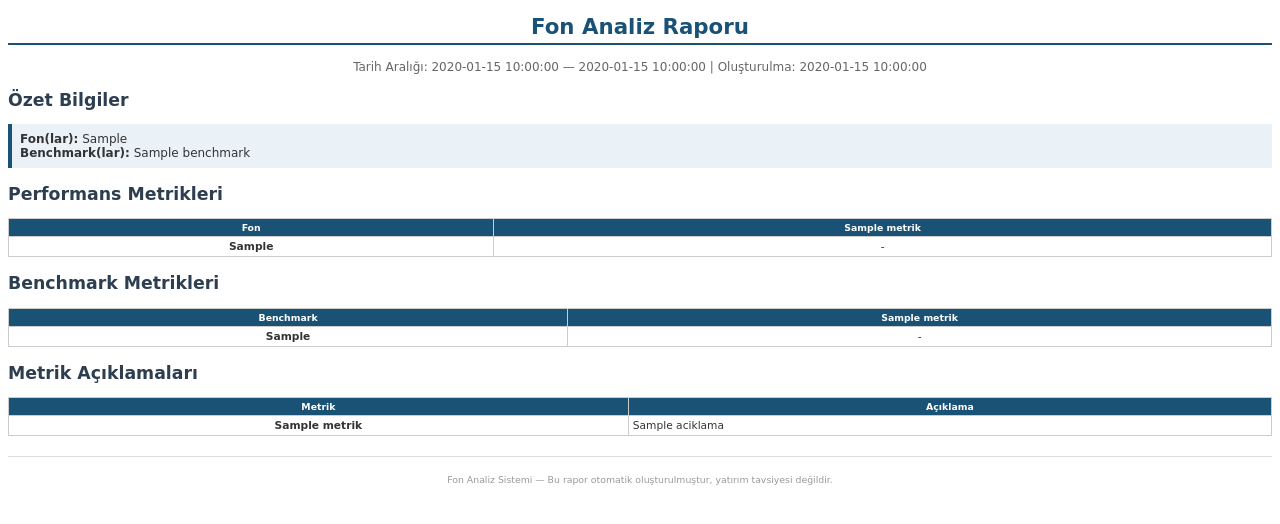
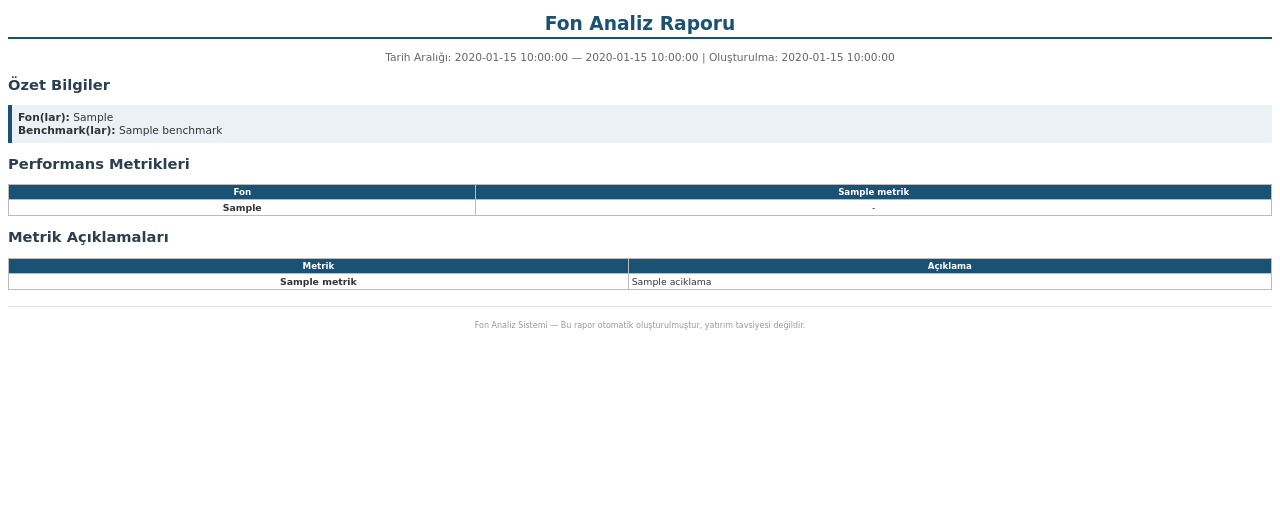
Before and after one commit to arca-san/fas, a Flask app: template templates/report.html.j2 in a window 1280 px wide. Shown: the top 524 px of the page. Run offline with Flask 3, Linux system fonts and the light colour scheme; the template is opened without the code that fills it: most values are stand-ins (such as "Sample title", 1, 10 or a date in 2020).

Commit message:
Fix report: merge benchmark into main metrics table, landscape with compact font

```diff
--- a/templates/report.html.j2
+++ b/templates/report.html.j2
@@ -4,18 +4,18 @@
 <meta charset="UTF-8">
 <title>Fon Analiz Raporu</title>
 <style>
-  @page { size: A4 landscape; margin: 1.2cm; }
-  body { font-family: 'DejaVu Sans', sans-serif; font-size: 9pt; color: #333; }
-  h1 { color: #1a5276; border-bottom: 2px solid #1a5276; padding-bottom: 4px; font-size: 16pt; }
-  h2 { color: #2c3e50; margin-top: 16px; font-size: 13pt; }
-  table { width: 100%; border-collapse: collapse; margin: 8px 0; font-size: 8pt; }
-  th, td { border: 1px solid #ccc; padding: 3px 4px; text-align: center; white-space: nowrap; }
-  th { background: #1a5276; color: #fff; font-size: 7pt; }
+  @page { size: A4 landscape; margin: 1cm; }
+  body { font-family: 'DejaVu Sans', sans-serif; font-size: 8pt; color: #333; }
+  h1 { color: #1a5276; border-bottom: 2px solid #1a5276; padding-bottom: 3px; font-size: 14pt; }
+  h2 { color: #2c3e50; margin-top: 12px; font-size: 11pt; }
+  table { width: 100%; border-collapse: collapse; margin: 4px 0; font-size: 7pt; }
+  th, td { border: 1px solid #bbb; padding: 2px 3px; text-align: center; }
+  th { background: #1a5276; color: #fff; font-size: 6.5pt; }
   tr:nth-child(even) { background: #f8f9fa; }
-  .header { text-align: center; margin-bottom: 16px; }
-  .header p { color: #666; font-size: 9pt; }
-  .info-box { background: #eaf2f8; padding: 8px; border-left: 4px solid #1a5276; margin: 8px 0; font-size: 9pt; }
-  .footer { text-align: center; color: #999; font-size: 7pt; margin-top: 20px; border-top: 1px solid #ddd; padding-top: 8px; }
+  .header { text-align: center; margin-bottom: 12px; }
+  .header p { color: #666; font-size: 8pt; }
+  .info-box { background: #eaf2f8; padding: 6px; border-left: 4px solid #1a5276; margin: 6px 0; font-size: 8pt; }
+  .footer { text-align: center; color: #999; font-size: 6pt; margin-top: 16px; border-top: 1px solid #ddd; padding-top: 6px; }
 </style>
 </head>
 <body>
@@ -52,30 +52,6 @@
   </tbody>
 </table>
 
-{% if benchmark_metrics %}
-<h2>Benchmark Metrikleri</h2>
-<table>
-  <thead>
-    <tr>
-      <th>Benchmark</th>
-      {% for metrik in metrik_isimleri %}
-      <th>{{ metrik }}</th>
-      {% endfor %}
-    </tr>
-  </thead>
-  <tbody>
-    {% for bm_ad, m in benchmark_metrics.items() %}
-    <tr>
-      <td><strong>{{ bm_ad }}</strong></td>
-      {% for mk in metrik_isimleri %}
-      <td>{{ m.get(mk, "-") }}</td>
-      {% endfor %}
-    </tr>
-    {% endfor %}
-  </tbody>
-</table>
-{% endif %}
-
 <h2>Metrik Açıklamaları</h2>
 <table>
   <thead>
```
Also changed, not shown: pages/report.py (+3 -8 lines).
